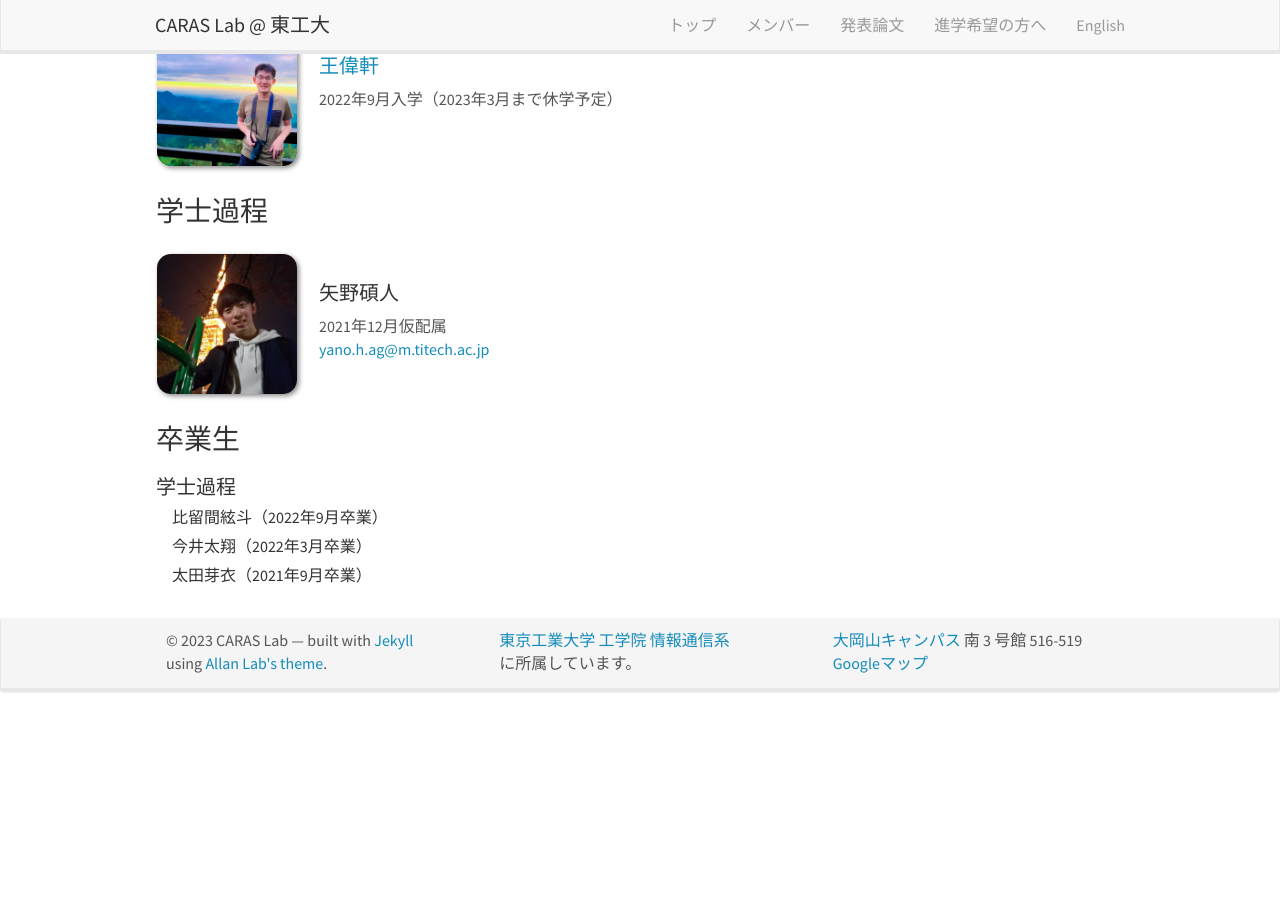
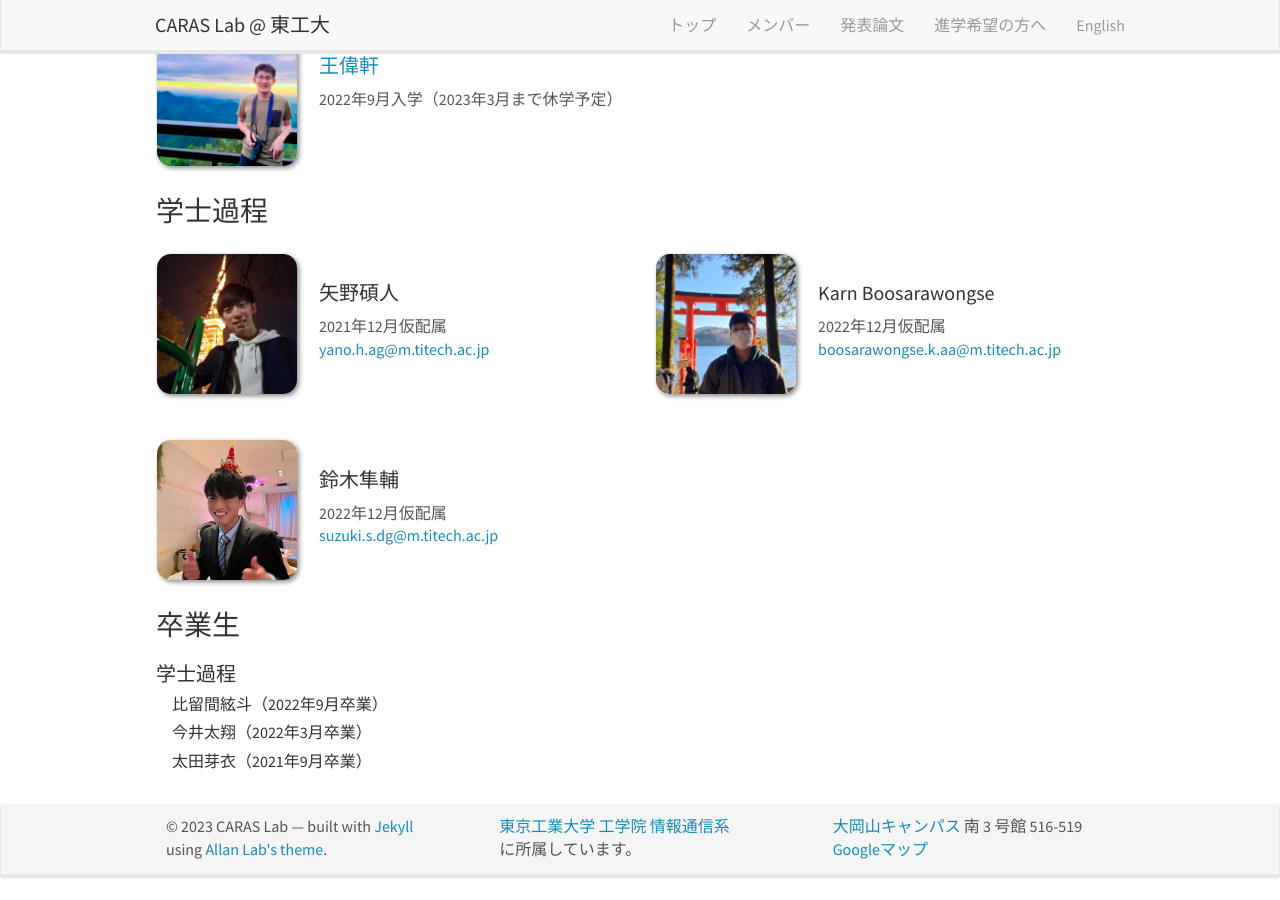
Before and after one commit to titech-caras/titech-caras.github.io, a Jekyll site: the page built from _pages/people.md, in a window 1280 px wide and 900 px high, scrolled down 1866 px. Built offline with Jekyll 4.4.1, drawn with Linux system fonts in a browser that asks for light colours; nearby versions of some CDN libraries; before the commit the page ends 2580 px from its top, so only the background shows below that.

Commit message:
Add Karn and Shunsuke

```diff
--- a/_data/news-en.yml
+++ b/_data/news-en.yml
@@ -1,3 +1,5 @@
+- date: <b>Dec 2022</b>
+  headline: Karn and Shunsuke joined our group!
 - date: <b>Sep 2022</b>
   headline: Shun and Wei-Hsuan joined our group!
 - date: <b>Jul 2022</b>
--- a/_data/news.yml
+++ b/_data/news.yml
@@ -1,3 +1,5 @@
+- date: <b>2022 年 12 月</b>
+  headline: Karn Boosarawongse さんと鈴木隼輔さんがグループに加わりました！
 - date: <b>2022 年 9 月</b>
   headline: 横山舜さんと王偉軒さんがグループに加わりました！
 - date: <b>2022 年 7 月</b>
--- a/_data/students-undergrad-en.yml
+++ b/_data/students-undergrad-en.yml
@@ -3,3 +3,15 @@
   info: Undergraduate student (joined Dec 2021)
   email: yano.h.ag@m.titech.ac.jp
   website:
+
+- name: Karn Boosarawongse
+  photo: karn-boosarawongse.jpg
+  info: Undergraduate student (joined Dec 2022)
+  email: boosarawongse.k.aa@m.titech.ac.jp
+  website:
+
+- name: Shunsuke Suzuki
+  photo: shunsuke-suzuki.jpg
+  info: Undergraduate student (joined Dec 2022)
+  email: suzuki.s.dg@m.titech.ac.jp
+  website:
--- a/_data/students-undergrad.yml
+++ b/_data/students-undergrad.yml
@@ -3,3 +3,15 @@
   info: 2021年12月仮配属
   email: yano.h.ag@m.titech.ac.jp
   website:
+
+- name: Karn Boosarawongse
+  photo: karn-boosarawongse.jpg
+  info: 2022年12月仮配属
+  email: boosarawongse.k.aa@m.titech.ac.jp
+  website:
+
+- name: 鈴木隼輔
+  photo: shunsuke-suzuki.jpg
+  info: 2022年12月仮配属
+  email: suzuki.s.dg@m.titech.ac.jp
+  website:
```
Also changed, not shown: files/images/people/karn-boosarawongse.jpg (added), files/images/people/shunsuke-suzuki.jpg (added).
